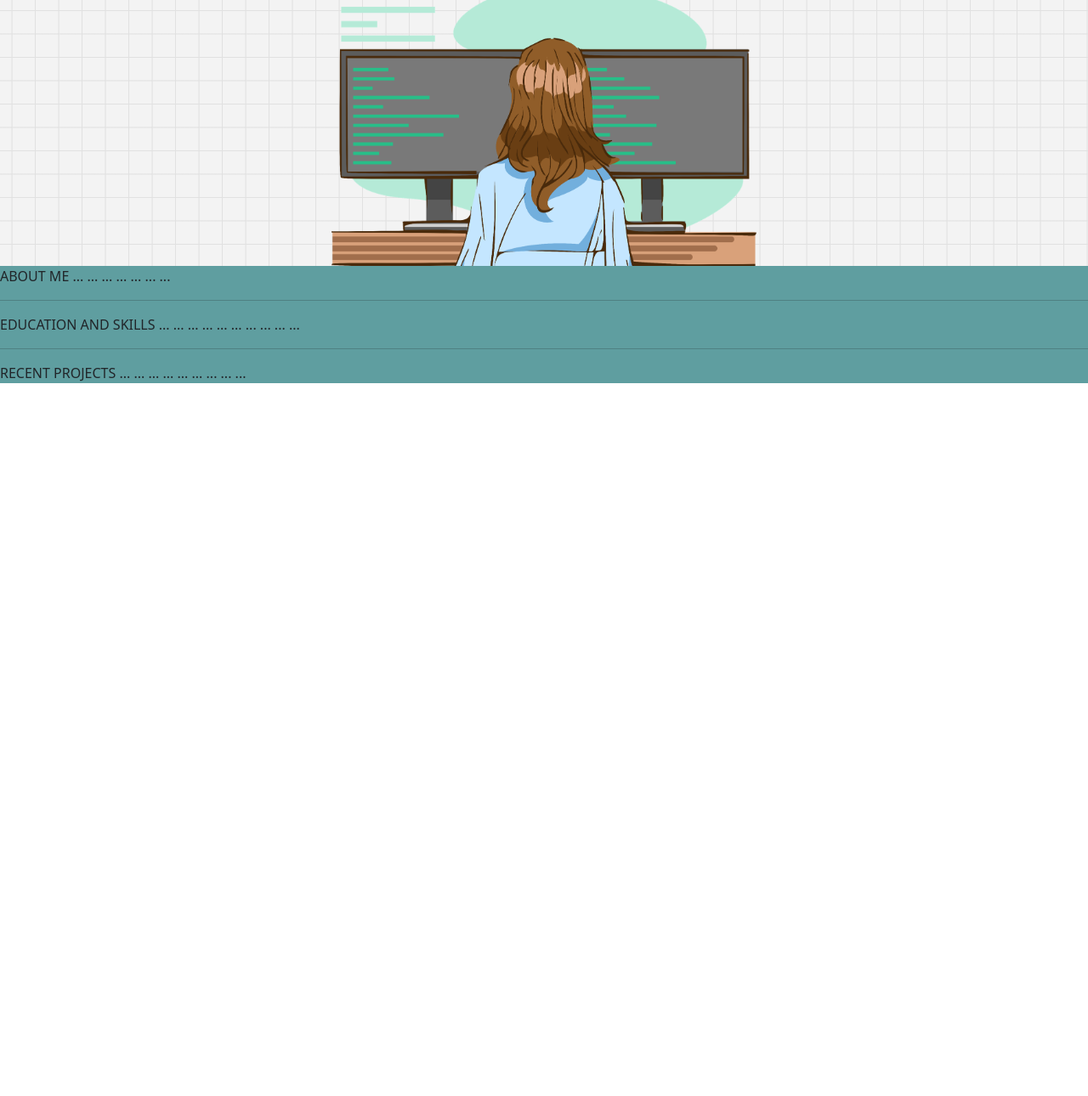
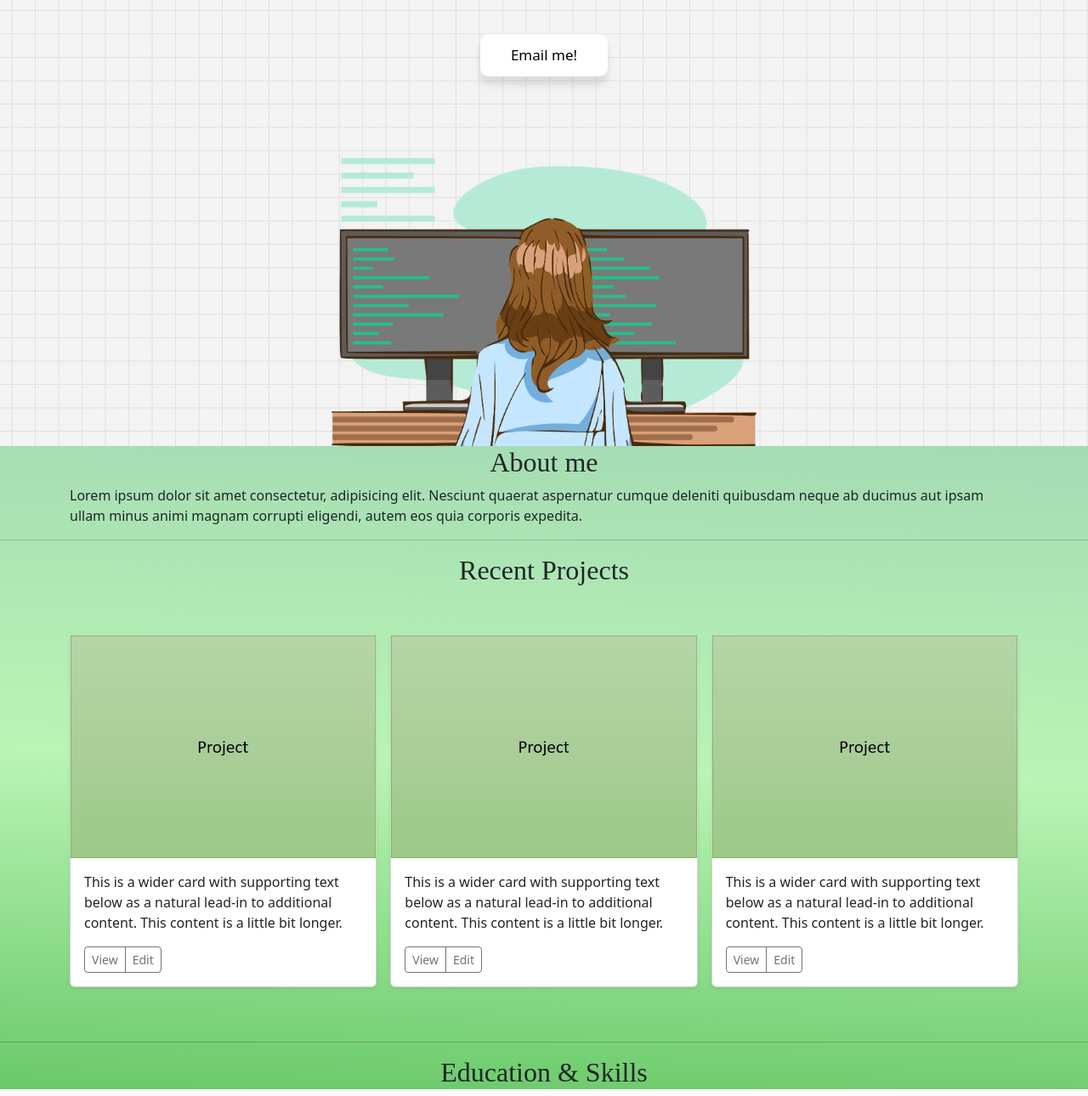
Before and after one commit to Lilitr09/Liliana-Rignack-Software-Developer, a plain HTML site: page index.html in a window 1280 px wide. Shown: the part 551-1841 px from the top of the page at 85% size. Before the commit the page ends 1002 px from the top, so only its background shows below. Drawn offline with nearby package versions, Linux system fonts and the light colour scheme; a web font is replaced by a local one.

Commit message:
Working on the sections

```diff
--- a/index.html
+++ b/index.html
@@ -29,13 +29,10 @@
                 <div class="collapse navbar-collapse" id="navbarCollapse">
                     <ul class="navbar-nav me-auto mb-2 mb-md-0">
                         <li class="nav-item">
-                            <a class="nav-link active" aria-current="page" href="#">About me</a>
+                            <a class="nav-link" aria-current="page" href="#">About me</a>
                         </li>
                         <li class="nav-item">
                             <a class="nav-link" href="#">Projects</a>
-                        </li>
-                        <li class="nav-item">
-                            <a class="nav-link disabled" aria-disabled="true">Disabled</a>
                         </li>
                     </ul>
                 </div>
@@ -46,11 +43,12 @@
             <div>
                 <img src="./images/hero-profile-picture.png" alt="Software developer avatar" class="hero-profile-picture img-fluid" >
             </div>
-            <div>
+            <div class="mt-5 mb-5">
                 <h1 class="cssanimation typing sequence"><b>{</b> Hi! I am a software developer <b>}</b></h1>
             </div>
-            <div>
-                <button>Email me!</button>
+            <div class="email-button mt-5 mb-5">
+                <span class="email">liliananathaly1409@gmail.com</span>
+                <span>Email me!</span>
             </div>
             <div class="hero-image-bottom mt-5">
                 <img src="./images/developer-picture.png" alt="Software developer illustration" width="500" class="img-fluid">
@@ -58,43 +56,69 @@
         </section>
     </header>
 
-    <main style="background-color: cadetblue;">
+    <main>
         <section class="about-section">
-            ABOUT ME
-            ...
-            ...
-            ...
-            ...
-            ...
-            ...
-            ...
+            <h2>About me</h2>
+            <div class="container">
+                <p>Lorem ipsum dolor sit amet consectetur, adipisicing elit. Nesciunt quaerat aspernatur cumque deleniti quibusdam neque ab ducimus aut ipsam ullam minus animi magnam corrupti eligendi, autem eos quia corporis expedita.</p>
+            </div>
+
+        </section>
+        <hr>
+        <section class="projects-section">
+            <h2>Recent Projects</h2>
+            <div class="py-5">
+                <div class="container">
+                    <div class="row row-cols-1 row-cols-sm-2 row-cols-md-3 g-3">
+                        <div class="col">
+                            <div class="card shadow-sm">
+                                <img src="./images/Placeholder.jpg" alt="">
+                                <div class="card-body">
+                                    <p class="card-text">This is a wider card with supporting text below as a natural lead-in to additional content. This content is a little bit longer.</p>
+                                    <div class="d-flex justify-content-between align-items-center">
+                                        <div class="btn-group">
+                                            <button type="button" class="btn btn-sm btn-outline-secondary">View</button>
+                                            <button type="button" class="btn btn-sm btn-outline-secondary">Edit</button>
+                                        </div>
+                                    </div>
+                                </div>
+                            </div>
+                        </div>
+                        <div class="col">
+                            <div class="card shadow-sm">
+                                <img src="./images/Placeholder.jpg" alt="">
+                                <div class="card-body">
+                                    <p class="card-text">This is a wider card with supporting text below as a natural lead-in to additional content. This content is a little bit longer.</p>
+                                    <div class="d-flex justify-content-between align-items-center">
+                                        <div class="btn-group">
+                                            <button type="button" class="btn btn-sm btn-outline-secondary">View</button>
+                                            <button type="button" class="btn btn-sm btn-outline-secondary">Edit</button>
+                                        </div>
+                                    </div>
+                                </div>
+                            </div>
+                        </div>
+                        <div class="col">
+                            <div class="card shadow-sm">
+                                <img src="./images/Placeholder.jpg" alt="">
+                                <div class="card-body">
+                                    <p class="card-text">This is a wider card with supporting text below as a natural lead-in to additional content. This content is a little bit longer.</p>
+                                    <div class="d-flex justify-content-between align-items-center">
+                                        <div class="btn-group">
+                                            <button type="button" class="btn btn-sm btn-outline-secondary">View</button>
+                                            <button type="button" class="btn btn-sm btn-outline-secondary">Edit</button>
+                                        </div>
+                                    </div>
+                                </div>
+                            </div>
+                        </div>
+                    </div>
+                </div>
+            </div>
         </section>
         <hr>
         <section class="education-section">
-            EDUCATION AND SKILLS
-            ...
-            ...
-            ...
-            ...
-            ...
-            ...
-            ...
-            ...
-            ...
-            ...
-        </section>
-        <hr>
-        <section class="projects-section">
-            RECENT PROJECTS
-            ...
-            ...
-            ...
-            ...
-            ...
-            ...
-            ...
-            ...
-            ...
+            <h2>Education & Skills</h2>
         </section>
     </main>
 
--- a/main.css
+++ b/main.css
@@ -2,6 +2,14 @@
 @font-face {
     font-family: Chakra;
     src: url(./fonts/Chakra_Petch/ChakraPetch-SemiBold.ttf);
+}
+@font-face {
+    font-family: Tilt Neon;
+    src: url(./fonts/Tilt_Neon/TiltNeon-Regular-VariableFont_XROT\,YROT.ttf);
+}
+@font-face {
+    font-family: Zila Slab;
+    src: url(./fonts/Zilla_Slab_Highlight/ZillaSlabHighlight-Regular.ttf);
 }
 
 /* External CSS */
@@ -58,8 +66,79 @@ h1 {
 @keyframes cursor {
     50% { border-color: transparent }
 }
+/*  */
+.email-button {
+    position: relative;
+    background: #ffffff;
+    color: #000;
+    padding: 15px;
+    margin: 10px;
+    border-radius: 10px;
+    width: 150px;
+    height: 50px;
+    font-size: 17px;
+    display: flex;
+    justify-content: center;
+    align-items: center;
+    flex-direction: column;
+    box-shadow: 0 10px 10px rgba(0, 0, 0, 0.1);
+    cursor: pointer;
+    transition: all 0.2s cubic-bezier(0.68, -0.55, 0.265, 1.55);
+}
+.email {
+    position: absolute;
+    top: 0;
+    font-size: 14px;
+    background: #ffffff;
+    color: #ffffff;
+    padding: 5px 8px;
+    border-radius: 5px;
+    box-shadow: 0 10px 10px rgba(0, 0, 0, 0.1);
+    opacity: 0;
+    pointer-events: none;
+    transition: all 0.3s cubic-bezier(0.68, -0.55, 0.265, 1.55);
+}
+.email::before {
+    position: absolute;
+    content: "";
+    height: 8px;
+    width: 8px;
+    background: #ffffff;
+    bottom: -3px;
+    left: 50%;
+    transform: translate(-50%)rotate(45deg);
+    transition: all 0.3s cubic-bezier(0.68, -0.55, 0.265, 1.55);
+}
+.email-button:hover .email {
+    top: -45px;
+    opacity: 1;
+    visibility: visible;
+    pointer-events: auto;
+}
+svg:hover span,
+svg:hover .email {
+    text-shadow: 0px -1px 0px rgba(0, 0, 0, 0.1);
+}
+
+.email-button:hover,
+.email-button:hover .email,
+.email-button:hover .email:hover {
+    background: linear-gradient(320deg, rgb(3, 146, 115), rgb(61, 151, 96));
+    color: #ffffff;
+}
+
+
+
 /* General Styles */
-
+main {
+    background: -webkit-linear-gradient(182deg, #a4dbb3, #b9f5b5, #6ac969);
+    background: linear-gradient(182deg, #a4dbb3, #b9f5b5, #6ac969);
+}
+h2 {
+    font-family: "Zila Slab";
+    text-align: center;
+    margin-top: 10px;
+}
 
 
 
@@ -79,6 +158,9 @@ h1 {
     display: flex;
     flex-direction: row;
     justify-content: center;
+}
+.navbar {
+    font-family: "Tilt Neon";
 }
 
 /* Hero */
@@ -102,3 +184,4 @@ h1 {
 b {
     color: hsl(123, 29%, 53%);
 }
+/* About */
```
Also changed, not shown: images/Placeholder.jpg (added), 3 other files.
